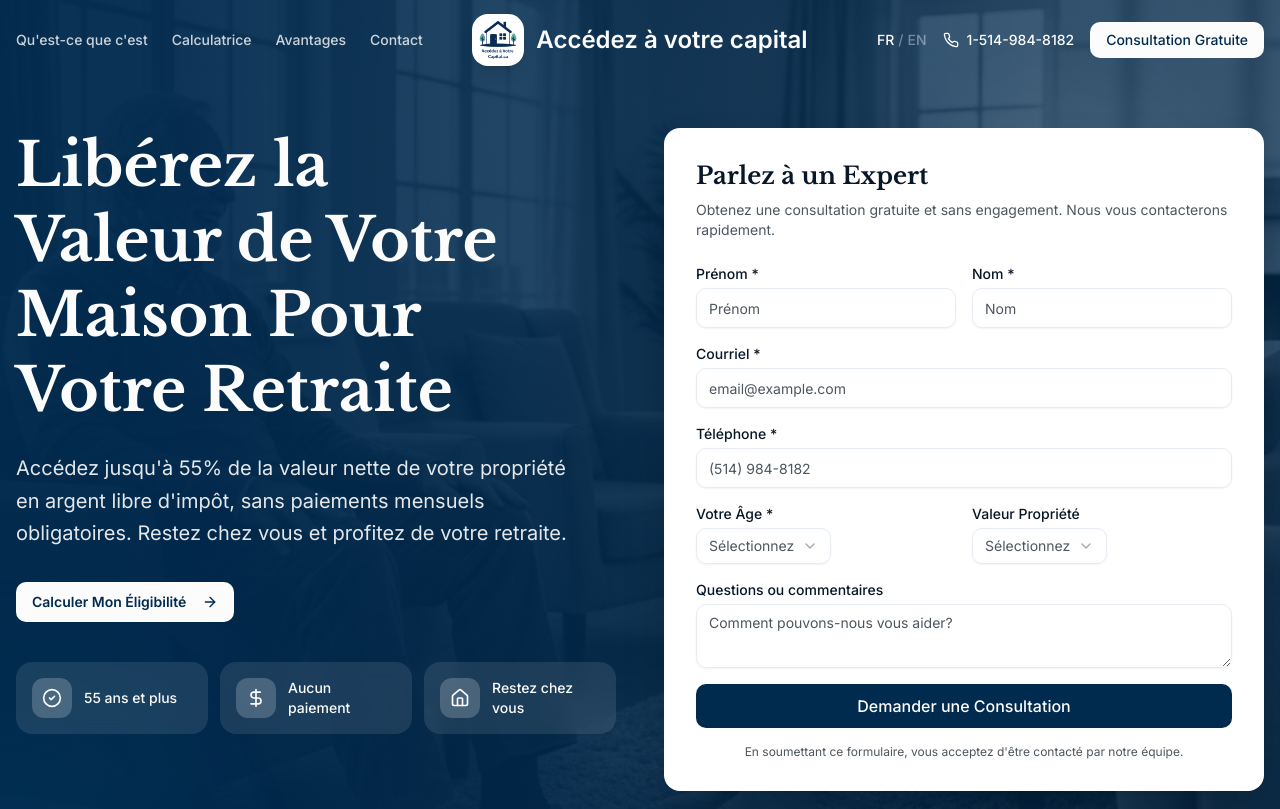
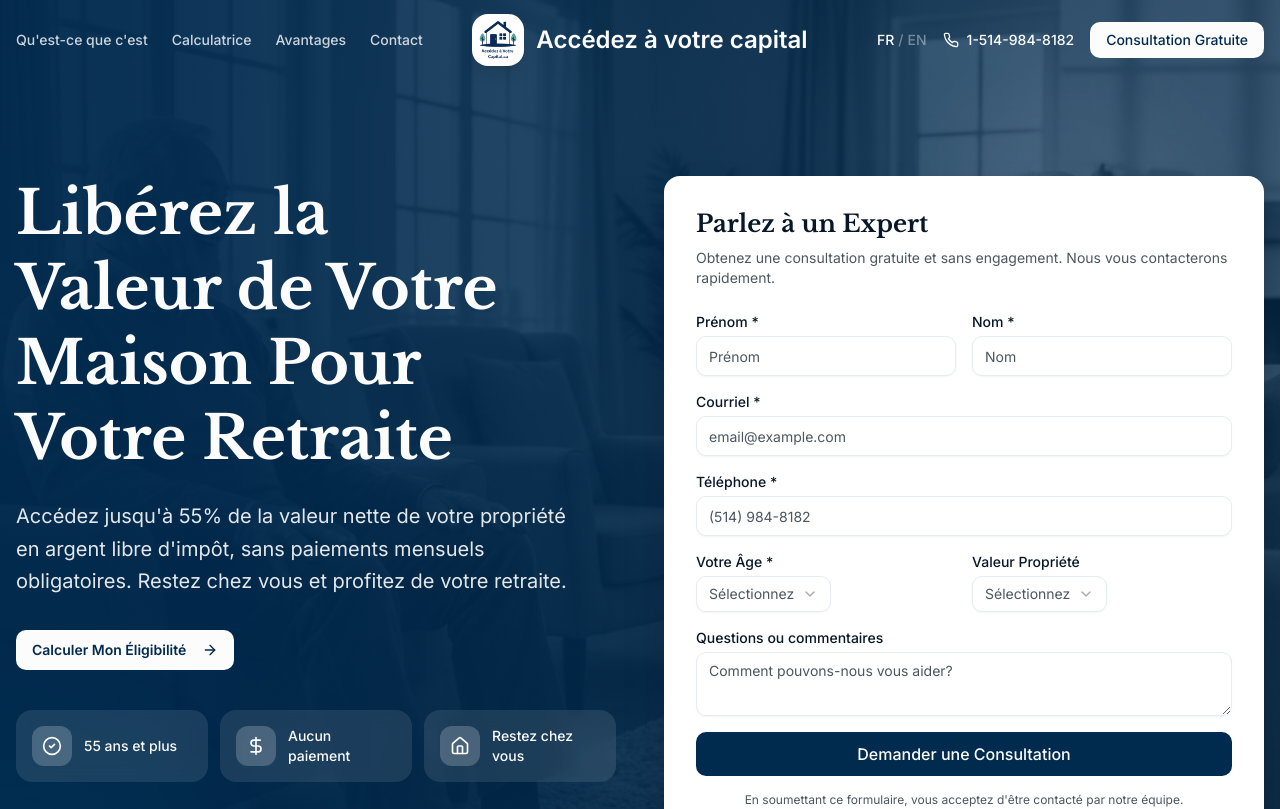
Before and after one commit to LogiPret/accedezavotrecapital, a Next.js app: page / in a window 1280 px wide. Shown: the top 809 px of the page. Built offline with nearby package versions, Linux system fonts and the light colour scheme.

Commit message:
hero height adjustment

```diff
--- a/components/header.tsx
+++ b/components/header.tsx
@@ -37,10 +37,11 @@ function getLangSwitchUrl(locale: string): string | null {
 export default function Header() {
   const { t, locale } = useLocale();
   const [isScrolled, setIsScrolled] = useState(false);
+  const [langSwitchUrl, setLangSwitchUrl] = useState<string | null>(null);
 
-  // Compute URL on client-side only during render
-  const langSwitchUrl =
-    typeof window !== "undefined" ? getLangSwitchUrl(locale) : null;
+  useEffect(() => {
+    setLangSwitchUrl(getLangSwitchUrl(locale));
+  }, [locale]);
 
   useEffect(() => {
     const handleScroll = () => {
--- a/components/hero-section.tsx
+++ b/components/hero-section.tsx
@@ -35,7 +35,7 @@ export default function HeroSection() {
         <div className="absolute top-20 right-20 w-64 h-64 bg-primary-foreground/5 rounded-full blur-2xl" />
       </div>
 
-      <div className="container mx-auto px-4 sm:px-4 relative z-10 flex flex-col">
+      <div className="container mx-auto px-4 sm:px-4 relative z-10 flex flex-col pt-4 sm:pt-8 md:pt-12">
         {/* Mobile: Logo + Content grouped together and centered */}
         <div className="flex flex-col lg:hidden">
           {/* Logo and Site Name */}
```
Also changed, not shown: 1 other file (tests, documents, lock files or other folders).
